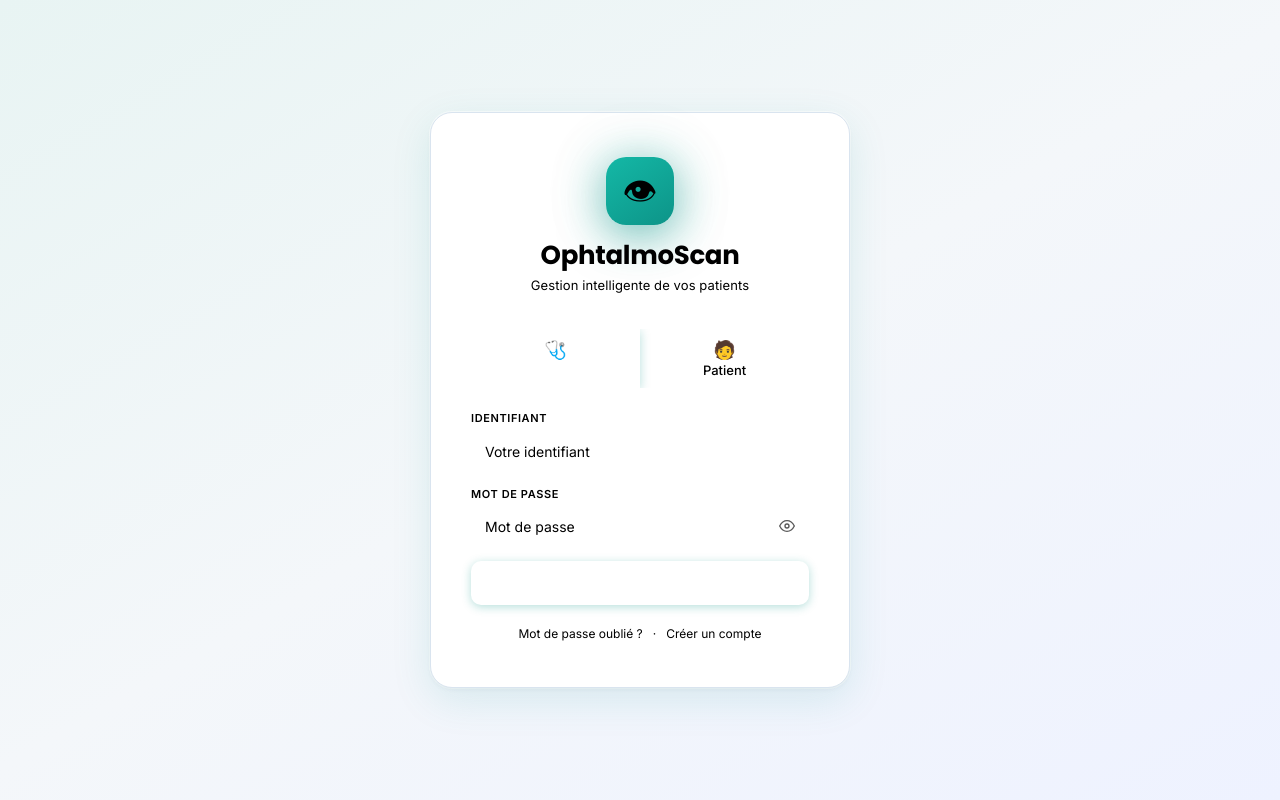
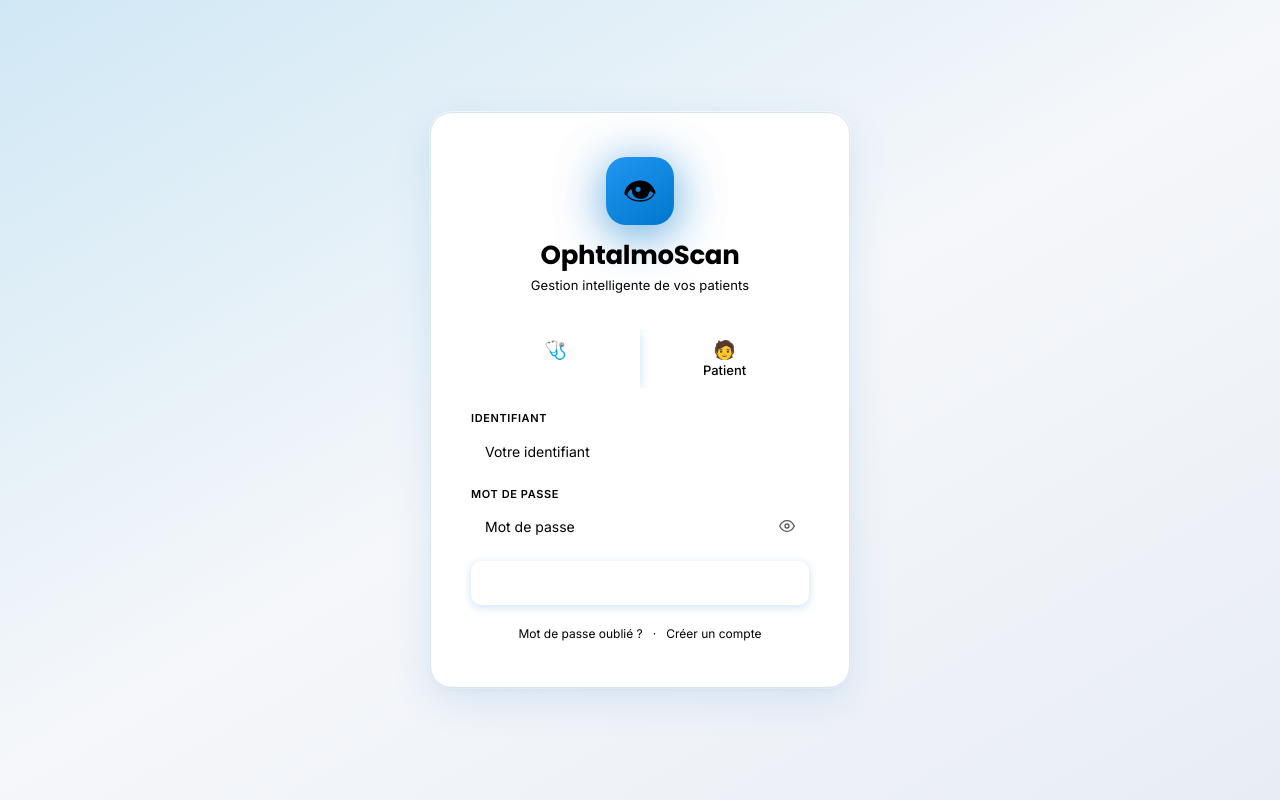
Before and after one commit to youssefbaz/ophtalmo-scan, a Flask app: page / in a window 1280 px wide. Run offline with Flask 3, Linux system fonts and the light colour scheme; some libraries are stand-ins or nearby versions.

Commit message:
apply clinique theme

```diff
--- a/static/css/app.css
+++ b/static/css/app.css
@@ -1,39 +1,40 @@
 <style>
 /* ══════════════════════════════════════════════════════════════
    OPHTALMO-SCAN — Design System v3
-   Palette: Navy #0A2540 · Teal #0D9488 · Background #F4F7FA
+   Default theme: Clinique
+   Palette: Navy #0A2540 · Blue #0077CC · Background #F5F7FA
    Fonts: Poppins (brand) + Inter (body)
    ══════════════════════════════════════════════════════════════ */
 
-/* ── DEFAULT (LIGHT) THEME ── */
+/* ── DEFAULT THEME: CLINIQUE ── */
 :root {
   /* Primary brand */
   --navy:       #0A2540;
-  --teal:       #0D9488;
-  --teal2:      #0B7A6E;
-  --teal3:      #096057;
-  --teal-dim:   rgba(13,148,136,0.10);
-  --teal-border:rgba(13,148,136,0.25);
+  --teal:       #0077CC;
+  --teal2:      #005FA3;
+  --teal3:      #004A8A;
+  --teal-dim:   rgba(0,119,204,0.10);
+  --teal-border:rgba(0,119,204,0.25);
   --cyan:       #22D3EE;
   --cyan-dim:   rgba(34,211,238,0.12);
 
   /* Surfaces */
-  --bg:             #F4F7FA;
-  --bg2:            #EDF1F5;
-  --bg3:            #E2E8F0;
+  --bg:             #F5F7FA;
+  --bg2:            #EDF0F5;
+  --bg3:            #E0E6ED;
   --card:           #FFFFFF;
-  --border:         #CBD5E1;
-  --surface-accent: #E8F4F3;
-
-  /* Sidebar — navy in light theme */
+  --border:         #B0C4D8;
+  --surface-accent: #D0DCE8;
+
+  /* Sidebar — navy */
   --sidebar-bg:     #0A2540;
   --sidebar-border: rgba(255,255,255,0.08);
 
   /* Text */
-  --text:  #0A2540;
-  --text1: #0A2540;
-  --text2: #476B8A;
-  --text3: #94A3B8;
+  --text:  #1A2940;
+  --text1: #1A2940;
+  --text2: #3A5C80;
+  --text3: #6E8FAA;
 
   /* Semantic colours */
   --amber:   #D97706;
@@ -48,27 +49,27 @@
   /* Semantic text variants */
   --color-red:       #B91C1C;
   --color-amber:     #92400E;
-  --color-green:     #15803D;
-  --color-blue:      #1D4ED8;
-  --color-red-bg:    rgba(220,38,38,0.08);
-  --color-amber-bg:  rgba(180,83,9,0.08);
-  --color-green-bg:  rgba(21,128,61,0.08);
-  --color-blue-bg:   rgba(29,78,216,0.08);
+  --color-green:     #166534;
+  --color-blue:      #1E40AF;
+  --color-red-bg:    rgba(185,28,28,0.10);
+  --color-amber-bg:  rgba(146,64,14,0.10);
+  --color-green-bg:  rgba(22,101,52,0.10);
+  --color-blue-bg:   rgba(30,64,175,0.10);
 
   /* Shape & shadow */
   --radius:    12px;
   --radius-lg: 16px;
   --radius-xl: 20px;
-  --shadow:      0 4px 24px rgba(10,37,64,0.12);
+  --shadow:      0 2px 16px rgba(10,37,64,0.10);
   --shadow-sm:   0 1px 3px rgba(10,37,64,0.06), 0 4px 12px rgba(10,37,64,0.05);
-  --card-shadow: 0 1px 3px rgba(10,37,64,0.04), 0 4px 16px rgba(10,37,64,0.06);
-  --glass-bg:     rgba(255,255,255,0.92);
-  --glass-border: rgba(13,148,136,0.15);
+  --card-shadow: 0 1px 3px rgba(10,37,64,0.05), 0 4px 12px rgba(10,37,64,0.05);
+  --glass-bg:     rgba(255,255,255,0.93);
+  --glass-border: rgba(0,119,204,0.15);
 }
 
 :root select.input option,
 :root select.form-input option {
-  background: #EDF1F5; color: #0A2540;
+  background: #EDF0F5; color: #1A2940;
 }
 
 /* ── DARK THEME ── */
@@ -504,7 +481,7 @@ body.theme-clinical .topbar {
 #loginScreen {
   position: fixed;
   top: 0; right: 0; bottom: 0; left: 0;
-  background: linear-gradient(150deg, #E8F4F3 0%, #F4F7FA 50%, #EEF2FF 100%);
+  background: linear-gradient(150deg, #D0E8F5 0%, #F5F7FA 50%, #E8EDF5 100%);
   display: flex; align-items: center; justify-content: center;
   z-index: 1000; overflow-y: auto;
   -webkit-overflow-scrolling: touch;
@@ -562,7 +539,7 @@ body.theme-dark .login-box {
 .login-logo { text-align: center; margin-bottom: 34px; }
 .login-logo-icon {
   width: 68px; height: 68px;
-  background: linear-gradient(145deg, #14B8A6, #0D9488);
+  background: linear-gradient(145deg, #2196F3, #0077CC);
   border-radius: 20px;
   display: flex; align-items: center; justify-content: center;
   font-size: 34px; margin: 0 auto 16px;
@@ -930,11 +907,11 @@ body.theme-dark .tl-item::before { border-color: var(--bg); }
 .btn-primary {
   background: linear-gradient(135deg, var(--teal), var(--teal2));
   color: white;
-  box-shadow: 0 2px 10px rgba(13,148,136,0.30);
+  box-shadow: 0 2px 10px rgba(0,119,204,0.22);
 }
 .btn-primary:hover {
   background: var(--teal2);
-  box-shadow: 0 4px 18px rgba(13,148,136,0.45);
+  box-shadow: 0 4px 18px rgba(0,119,204,0.38);
   transform: translateY(-1px);
 }
 .btn-primary:active { transform: translateY(0); }
--- a/static/js/i18n.js
+++ b/static/js/i18n.js
@@ -91,12 +91,13 @@ function t(key) {
 
 function applyTheme(theme) {
   document.body.classList.remove('theme-dark','theme-light','theme-clinical','theme-contrast','theme-minuit');
-  if (theme !== 'light') document.body.classList.add('theme-' + theme);
-  localStorage.setItem('ophtalmo_theme', theme);
+  // 'clinical' is the default (no class needed); 'light' is kept as an alias for compatibility
+  if (theme !== 'clinical' && theme !== 'light') document.body.classList.add('theme-' + theme);
+  localStorage.setItem('ophtalmo_theme', theme === 'light' ? 'clinical' : theme);
   // Sync mobile browser chrome (address bar / status bar) with app theme
-  const bgColors = { dark:'#060F1A', light:'#F4F7FA', clinical:'#F5F7FA', contrast:'#000000' };
+  const bgColors = { dark:'#060F1A', clinical:'#F5F7FA', light:'#F5F7FA', contrast:'#000000' };
   const metaTag = document.querySelector('meta[name="theme-color"]');
-  if (metaTag) metaTag.content = bgColors[theme] || '#f8fafc';
+  if (metaTag) metaTag.content = bgColors[theme] || '#F5F7FA';
 }
 
 // ─── PAGE LOAD: check for password reset token in URL ─────────────────────────
@@ -104,8 +105,8 @@ function applyTheme(theme) {
   initPasswordToggles(); // wire up eye-toggles on all static auth panels
 
   applyLang(_currentLang);
-  let storedTheme = localStorage.getItem('ophtalmo_theme') || 'light';
-  if (storedTheme === 'minuit') storedTheme = 'dark'; // old minuit → dark
+  let storedTheme = localStorage.getItem('ophtalmo_theme') || 'clinical';
+  if (storedTheme === 'minuit' || storedTheme === 'light') storedTheme = 'clinical';
   applyTheme(storedTheme);
 
   // Pre-select role based on URL path (/medecin or /patient)
--- a/static/js/settings.js
+++ b/static/js/settings.js
@@ -642,8 +642,8 @@ function renderIVTChart(ivtList, pid) {
 async function renderSettings(c) {
   closeUserMenu();
   const profile    = await api('/api/settings/profile');
-  let storedTheme = localStorage.getItem('ophtalmo_theme') || 'dark';
-  if (storedTheme === 'minuit') storedTheme = 'dark';
+  let storedTheme = localStorage.getItem('ophtalmo_theme') || 'clinical';
+  if (storedTheme === 'minuit' || storedTheme === 'light') storedTheme = 'clinical';
   const lang        = localStorage.getItem('ophtalmo_lang') || 'fr';
   const canEdit     = USER.role === 'medecin' || USER.role === 'admin';
   const isMedecin   = USER.role === 'medecin' || USER.role === 'admin';
@@ -666,9 +666,8 @@ async function renderSettings(c) {
     exportHint: {fr:'Pour un patient individuel, ouvrez son dossier et utilisez ⬇.', en:'For a single patient, open their file and use ⬇.', ar:'لمريض واحد، افتح ملفه واستخدم ⬇.'},
     apply:      {fr:'✓ Appliquer les modifications', en:'✓ Apply changes', ar:'✓ تطبيق التغييرات'},
     themes: {
+      clinical: {fr:'Clinique',  en:'Clinical', ar:'سريري'},
       dark:     {fr:'Sombre',    en:'Dark',     ar:'داكن'},
-      light:    {fr:'Clair',     en:'Light',    ar:'فاتح'},
-      clinical: {fr:'Clinique',  en:'Clinical', ar:'سريري'},
       contrast: {fr:'Contraste', en:'Contrast', ar:'تباين'},
     },
   };
@@ -738,9 +737,8 @@ async function renderSettings(c) {
       <div class="section-title" style="margin-bottom:16px">${lx('theme')}</div>
       <div style="display:grid;grid-template-columns:repeat(auto-fill,minmax(130px,1fr));gap:10px">
         ${[
-          {id:'dark',    preview:'#1e2d45', text:'#e8f0fe', accent:'#3b82f6'},
-          {id:'light',   preview:'#f0f4f8', text:'#0a1628', accent:'#2563eb'},
           {id:'clinical',preview:'#f5f7fa', text:'#1a2940', accent:'#0077cc'},
+          {id:'dark',    preview:'#0b1629', text:'#e4eef8', accent:'#2dd4bf'},
           {id:'contrast',preview:'#000000', text:'#ffffff', accent:'#00ffcc'},
         ].map(th=>`
           <div onclick="applyTheme('${th.id}');document.querySelectorAll('.theme-opt').forEach(e=>{e.style.borderColor='var(--border)';e.classList.remove('selected')});this.style.borderColor='var(--teal)';this.classList.add('selected')"
```
Also changed, not shown: other parts of static/css/app.css (+17 -41 lines).
